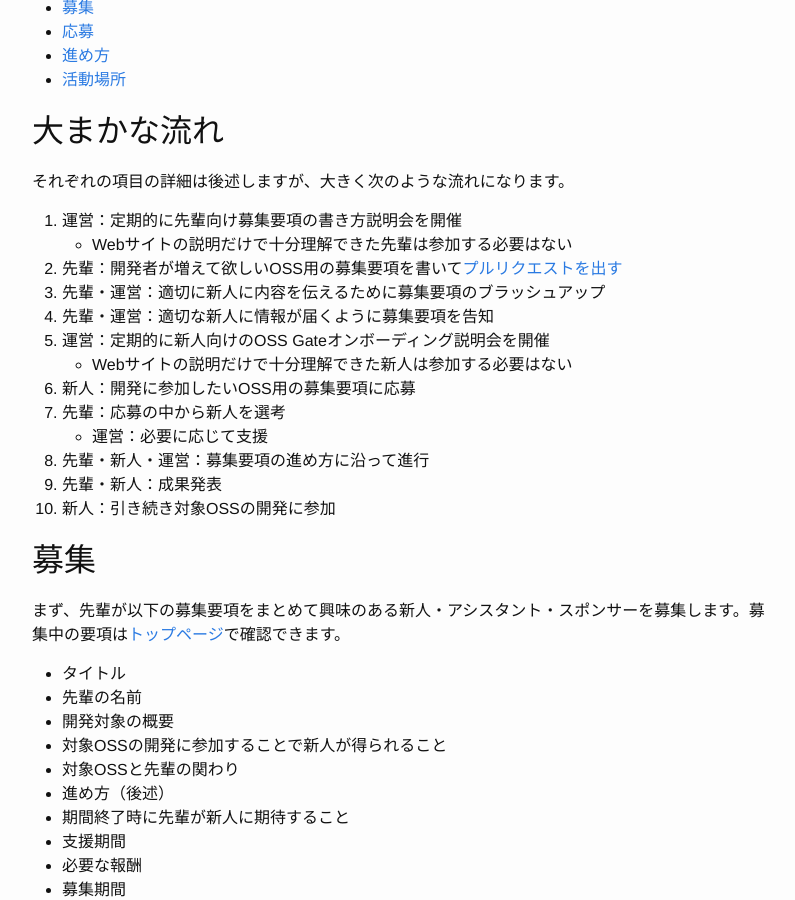
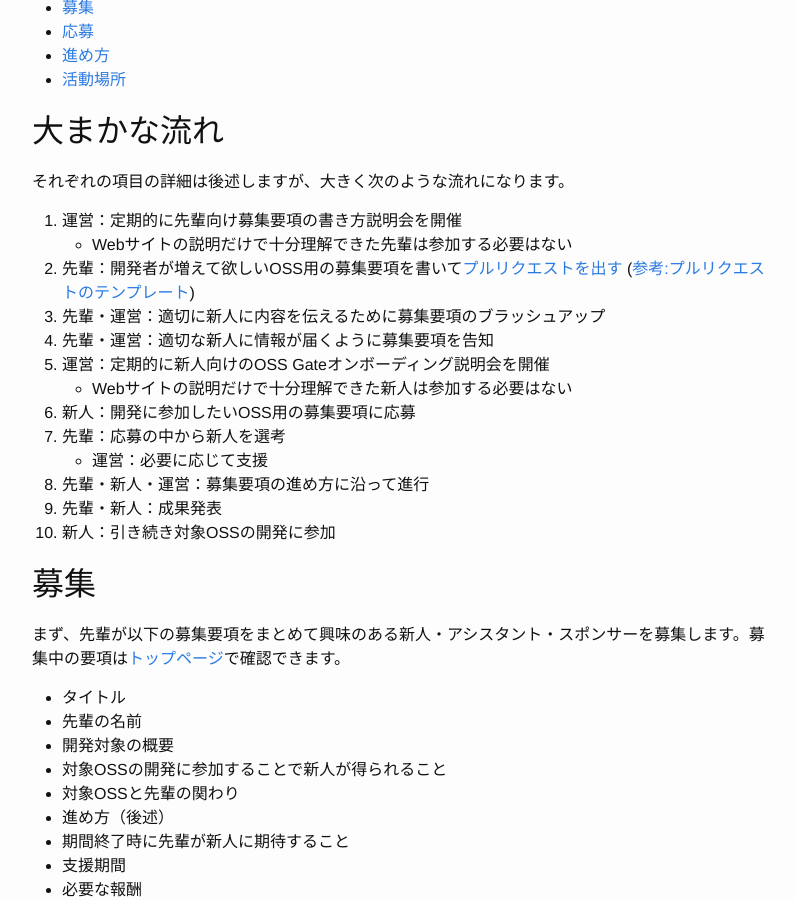
Before and after one commit to oss-gate/on-boarding, a Jekyll site: the page built from process/index.md, in a window 1280 px wide and 900 px high, scrolled down 342 px. Shown: the whole window, without its empty margins (238-1033 px from the left). Built offline with Jekyll 4.4.1, drawn with Linux system fonts in a browser that asks for light colours; Markdown is read by kramdown in place of the engine named in the settings; comment, search, counter and statistics services are not loaded.

Commit message:
Add link to proposal template

```diff
--- a/process/index.md
+++ b/process/index.md
@@ -19,7 +19,7 @@ OSS Gateオンボーディングはある程度短い期間に集中的に実施
 
   1. 運営：定期的に先輩向け募集要項の書き方説明会を開催
      * Webサイトの説明だけで十分理解できた先輩は参加する必要はない
-  2. 先輩：開発者が増えて欲しいOSS用の募集要項を書いて[プルリクエストを出す](https://github.com/oss-gate/on-boarding/pulls)
+  2. 先輩：開発者が増えて欲しいOSS用の募集要項を書いて[プルリクエストを出す](https://github.com/oss-gate/on-boarding/pulls) ([参考:プルリクエストのテンプレート](https://github.com/oss-gate/on-boarding/blob/main/proposals/YYYY-MM/template/proposal.md))
   3. 先輩・運営：適切に新人に内容を伝えるために募集要項のブラッシュアップ
   4. 先輩・運営：適切な新人に情報が届くように募集要項を告知
   5. 運営：定期的に新人向けのOSS Gateオンボーディング説明会を開催
```
